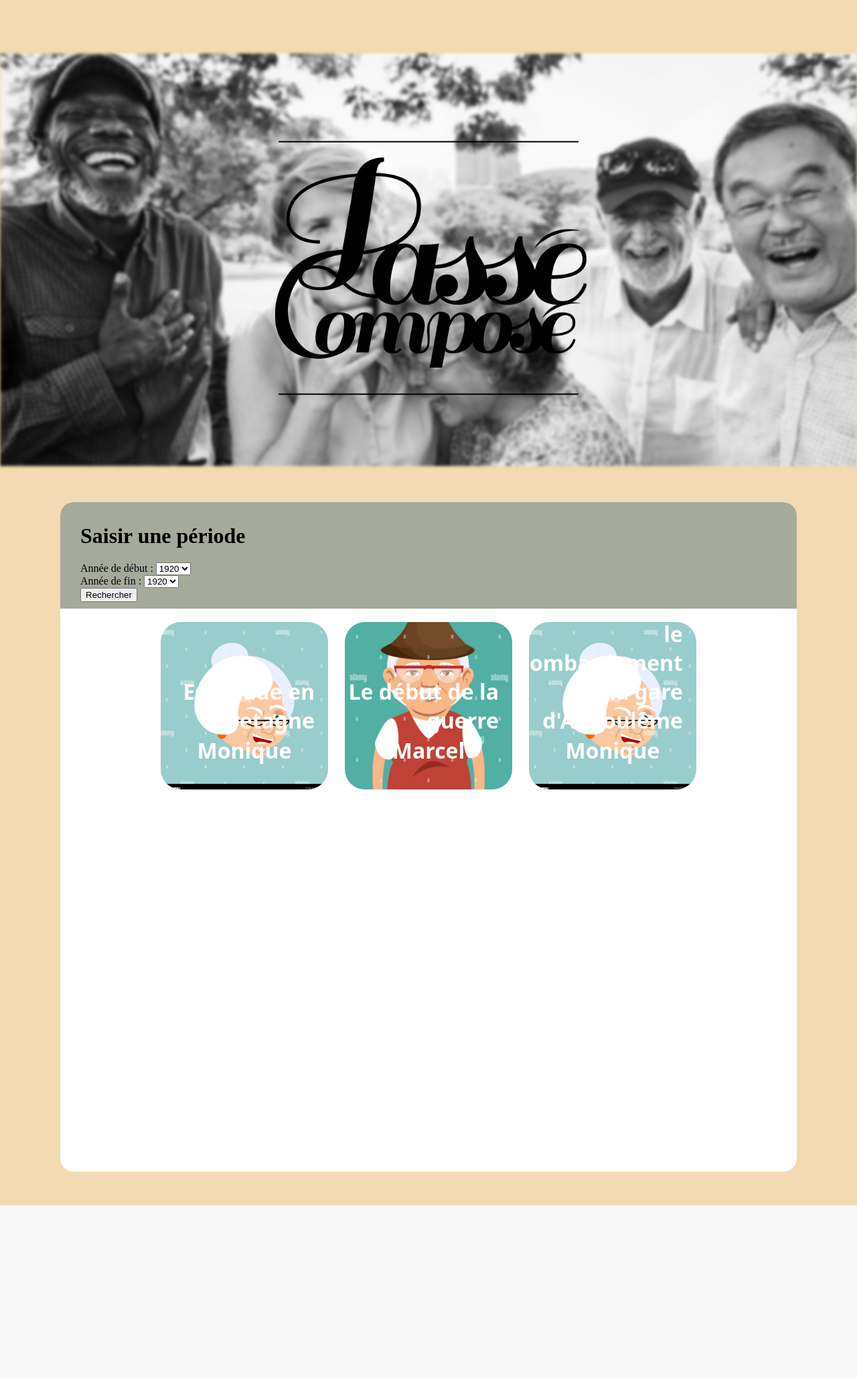
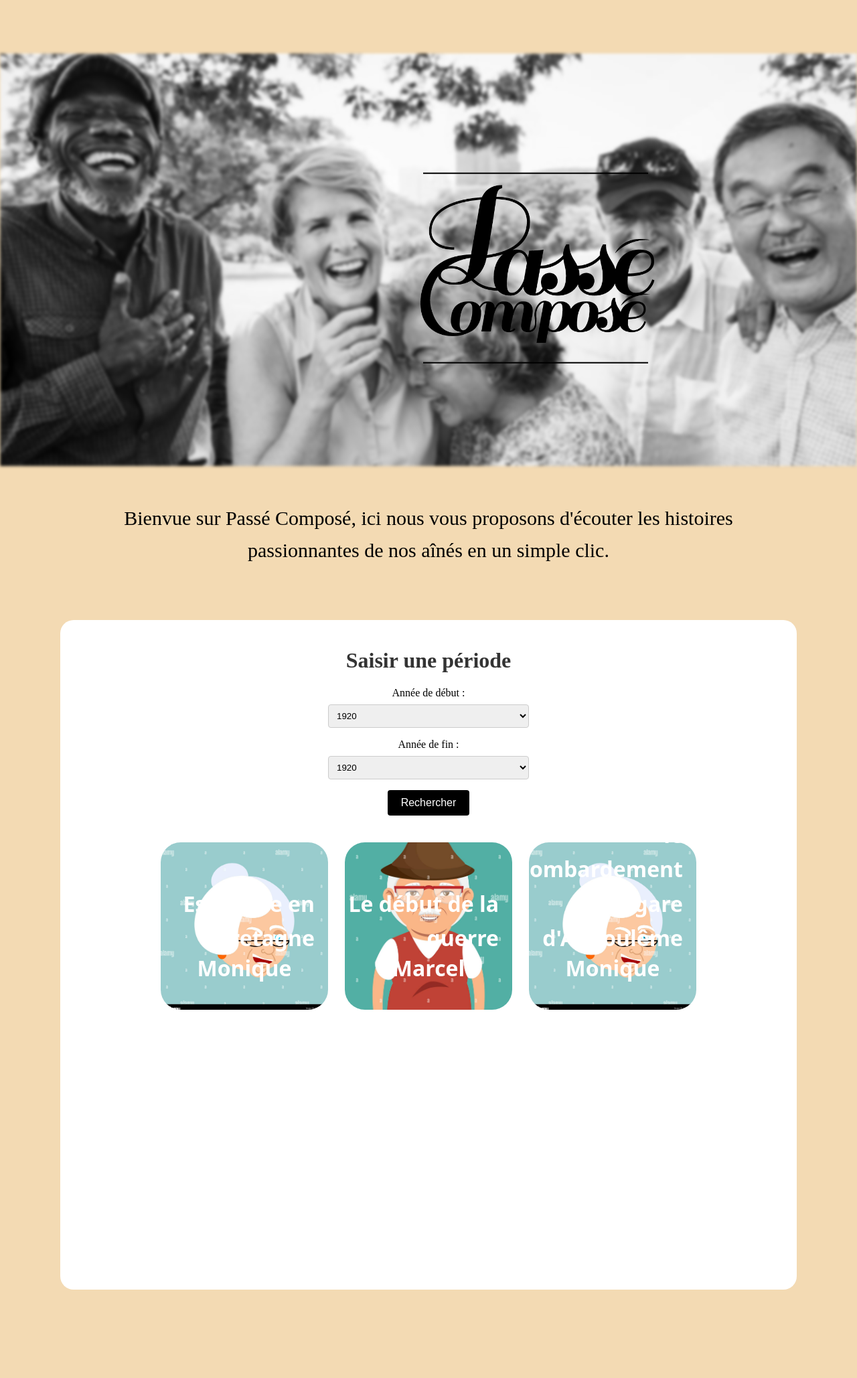
Before and after one commit to KaoProjects/SAE-2.03, a PHP site: page /passe_compose/pages/public/histoire-index.php in a window 1280 px wide. Shown: the whole page at 67% size. Before the commit the page ends 1800 px from the top, so only its background shows below. Run offline with PHP 8.4, Linux system fonts and the light colour scheme; data comes from the database, SQL or seed files in the repository; some web fonts are replaced.

Commit message:
plein de trucs
css

```diff
--- a/passe_compose/assets/css/detail.css
+++ b/passe_compose/assets/css/detail.css
@@ -1,3 +1,15 @@
+@font-face {
+  font-family: 'Montserrat Regular';
+  font-style: normal;
+  font-weight: normal;
+  src: local('Montserrat Regular'), url('Montserrat-Regular.woff') format('woff');
+}
+
+body {
+  font-family: 'Montserrat Regular';
+}
+
+
 @media (max-width: 830px) {
   #logo {
     & img {
@@ -8,6 +20,8 @@
   }
 
   #main-detail {
+    position:absolute;
+    z-index: 1;
     max-width: 90%;
     margin: 50px auto;
     border-radius: 20px;
@@ -55,3 +69,54 @@
     }
   }
 }
+
+
+
+
+#main-detail {
+  position: relative;
+  max-width: 800px;
+  margin: 0 auto;
+  padding: 20px;
+  background-color: rgba(255, 255, 255, 0.8);
+  box-shadow: 0 2px 4px rgba(0, 0, 0, 0.1);
+  z-index: 1;
+  border-radius: 15px;
+}
+
+#podcastPage {
+  padding: 20px;
+  text-align: center;
+}
+
+h1 {
+  font-size: 32px;
+  color: #333333;
+}
+
+p {
+  font-size: 16px;
+  color: #666666;
+  line-height: 1.6;
+}
+
+#video-container {
+  position: fixed;
+  top: 0;
+  left: 0;
+  width: 100%;
+  height: 100%;
+  overflow: hidden;
+  z-index: -1;
+}
+video {
+  position: absolute;
+  top: 50%;
+  left: 50%;
+  transform: translate(-50%, -50%);
+  min-width: 100%;
+  min-height: 100%;
+  width: auto;
+  height: auto;
+  filter:blur(1px);
+}
--- a/passe_compose/assets/css/style.css
+++ b/passe_compose/assets/css/style.css
@@ -1,6 +1,14 @@
 html {
   background-color: #f3dab3;
 }
+
+@font-face {
+  font-family: 'Montserrat Regular';
+  font-style: normal;
+  font-weight: normal;
+  src: local('Montserrat Regular'), url('Montserrat-Regular.woff') format('woff');
+  }
+
 
 body {
   margin : 0px;
@@ -32,17 +40,15 @@ body {
   max-width: 1100px;
   margin: 50px auto;
   border-radius: 20px;
+  display: flex;
+  flex-direction: column;
+  align-items: center;
 
   background-color: white;
 
   height: 1000px;
 
-  & #menu {
-    padding: 10px 30px;
-    background-color: #a5aa9b;
-    border-radius: 20px 20px 0 0;
-  }
-  & .podcastPage {
+  .podcastPage {
     & h1 {
       color: white;
       z-index: 5;
@@ -190,13 +196,14 @@ body {
 
 .logo {
   position: absolute;
-  top: 50%;
-  left: 50%;
+  top: 400px;
+  left: 800px;
   transform: translate(-50%, -50%);
   z-index: 1;
   display:flex;
   justify-content: center;
 }
+
 
 .logo::before {
     content: "";
@@ -204,7 +211,7 @@ body {
     width: 70%;
     height: 1.5px;
     background-color: black;
-    top: -1px; /* Position au-dessus du logo */
+    top: -1px;
 }
 
 .logo::after {
@@ -213,7 +220,7 @@ body {
   width: 70%;
   height: 1.5px;
   background-color: black;
-  bottom: -1px; /* Position au-dessus du logo */
+  bottom: -1px;
 }
 
 
@@ -223,3 +230,62 @@ body {
   height: auto;
   display: block;
 }
+
+#menu {
+  padding: 20px;
+  text-align: center;
+  width: 300px;
+  font-family: 'Montserrat Regular';
+}
+
+h1 {
+  font-size: 24px;
+  color: #333;
+}
+
+label {
+  display: block;
+  margin-bottom: 8px;
+}
+
+select {
+  width: 100%;
+  padding: 8px;
+  border-radius: 4px;
+  border: 1px solid #ccc;
+  margin-bottom: 16px;
+  box-sizing: border-box;
+}
+
+button {
+  background-color: #000000;
+  color: white;
+  padding: 10px 20px;
+  border: none;
+  border-radius: 4px;
+  cursor: pointer;
+  font-size: 16px;
+  transition: background-color 0.3s ease;
+}
+
+button:hover {
+  background-color: #c5c7c5;
+}
+
+#btn {
+  color: rgb(255, 255, 255);
+}
+
+#paragraphe {
+  display : flex;
+  justify-content: center;
+  margin-right: 100px;
+  margin-left: 100px;
+  margin-top: 20px;
+}
+
+#paragraphe p {
+  text-align: center;
+  font-size: 30px;
+  color: #000000;
+}
--- a/passe_compose/pages/public/histoire-index.php
+++ b/passe_compose/pages/public/histoire-index.php
@@ -14,7 +14,11 @@ echo head("Passé composé");
     <div class="logo">
         <img src="./../../assets/images/Logo PC.png" alt="Logo Passé Composé" id="logo-img">
     </div>
-</div>
+
+    <div id="paragraphe">
+        <p> Bienvue sur Passé Composé, ici nous vous proposons d'écouter les histoires passionnantes de nos aînés en un simple clic.</p>
+    </div>
+
     <div id="main-index">
         <div id="menu">
             <h1>Saisir une période</h1>
```
Also changed, not shown: passe_compose/pages/public/histoire-detail.php (+6 -1 lines), passe_compose/assets/images/FondDetail_Moment.jpg (added), 1 other file.
